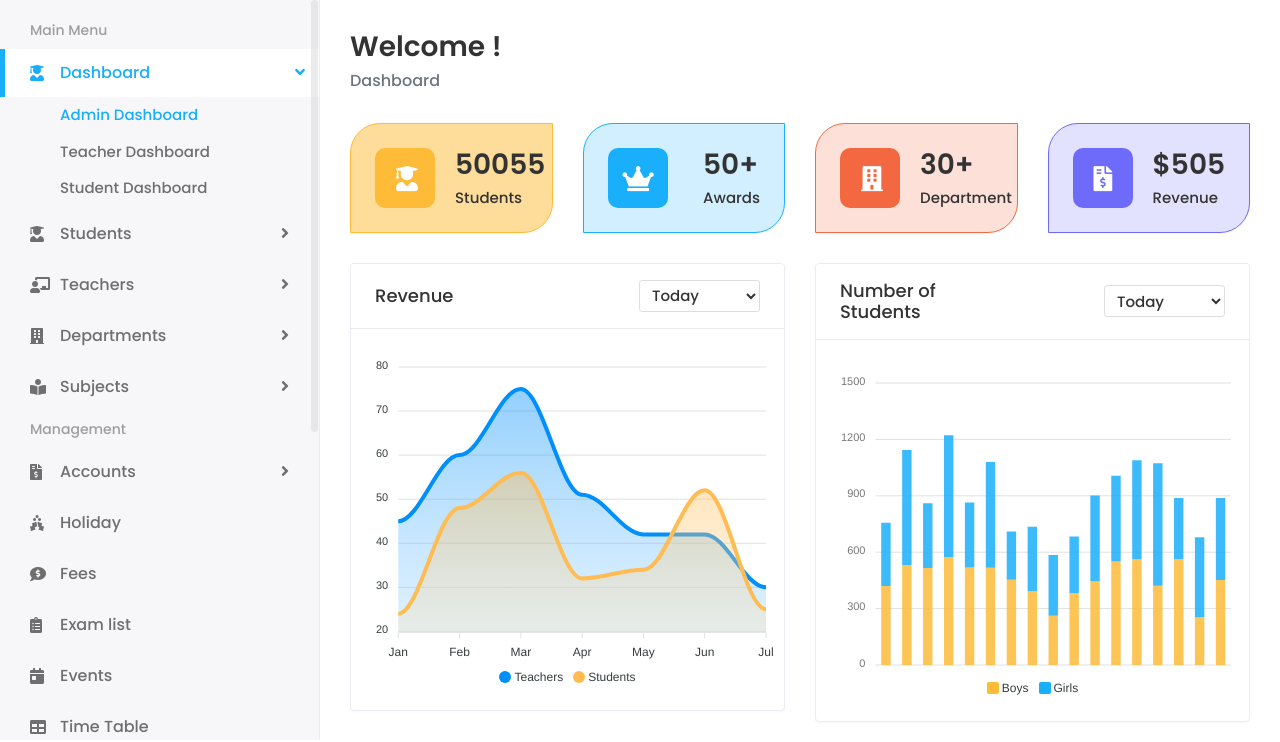
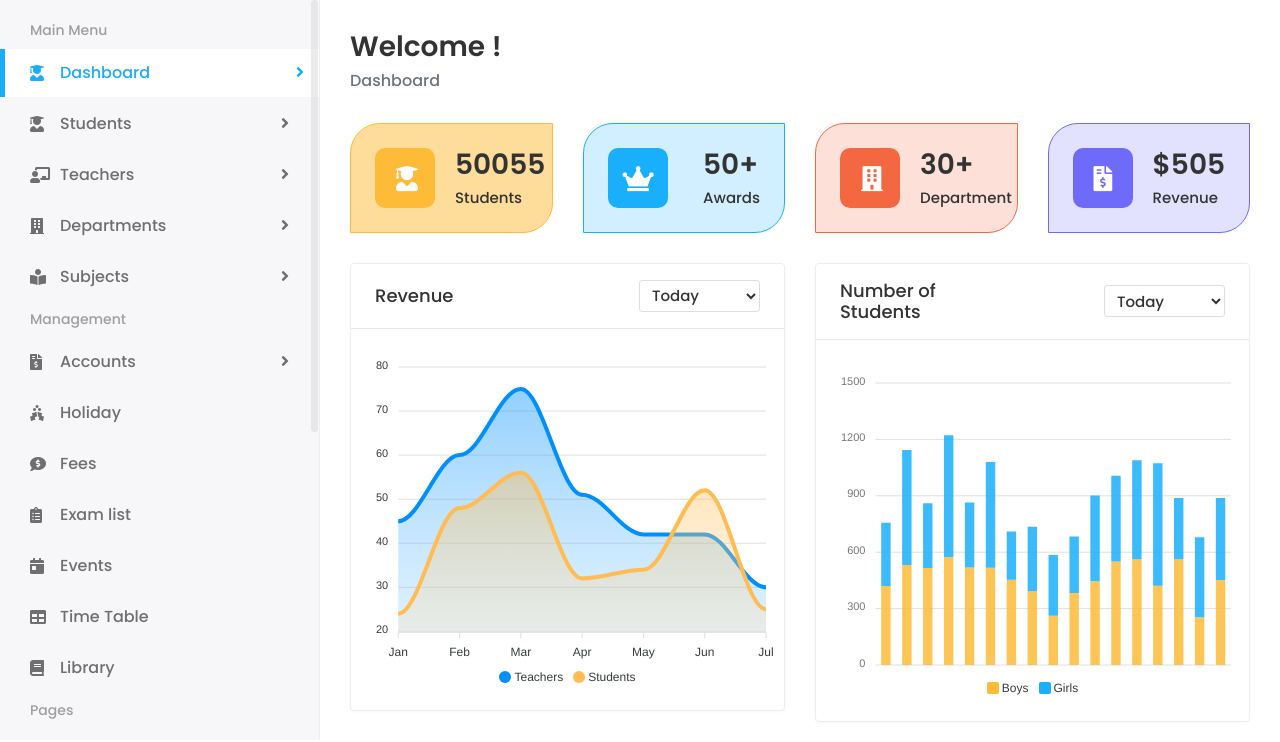
Before and after one commit to RAKIB6348/django_school, a Django app: page /dashboard/ in a window 1280 px wide. Shown: the part 60-802 px from the top of the page. Run offline with Django 5.2, Linux system fonts and the light colour scheme; some libraries are stand-ins or nearby versions.

Commit message:
udpate sidebar

```diff
--- a/templates/includes/sidebar.html
+++ b/templates/includes/sidebar.html
@@ -8,11 +8,6 @@
             </li>
             <li class="submenu active">
                <a href="#"><i class="fas fa-user-graduate"></i> <span> Dashboard</span> <span class="menu-arrow"></span></a>
-               <ul>
-                  <li><a href="{% url 'index' %}" class="active">Admin Dashboard</a></li>
-                  <li><a href="teacher-dashboard.html">Teacher Dashboard</a></li>
-                  <li><a href="student-dashboard.html">Student Dashboard</a></li>
-               </ul>
             </li>
             <li class="submenu">
                <a href="#"><i class="fas fa-user-graduate"></i> <span> Students</span> <span class="menu-arrow"></span></a>
```
Also changed, not shown: db.sqlite3.
